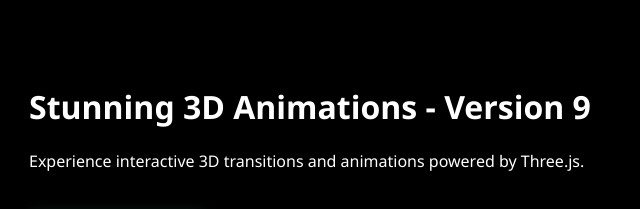
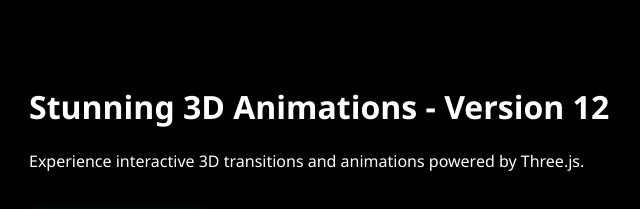
Before and after one commit to BhaktaBhusanDas/SolarSystemPage, a plain HTML site: page index.html in a window 1280 px wide. Shown: the top 209 px of the page, 47-687 px from the left. Drawn offline with nearby package versions, Linux system fonts and the light colour scheme.

Commit message:
Version - 12

```diff
--- a/index.html
+++ b/index.html
@@ -57,7 +57,7 @@
 <body>
     <div id="container"></div>
     <div class="overlay">
-        <h1>Stunning 3D Animations - Version 9</h1>
+        <h1>Stunning 3D Animations - Version 12</h1>
         <p>Experience interactive 3D transitions and animations powered by Three.js.</p>
         <button class="btn-3d" id="transitionBtn">3D Transition</button>
     </div>
```
